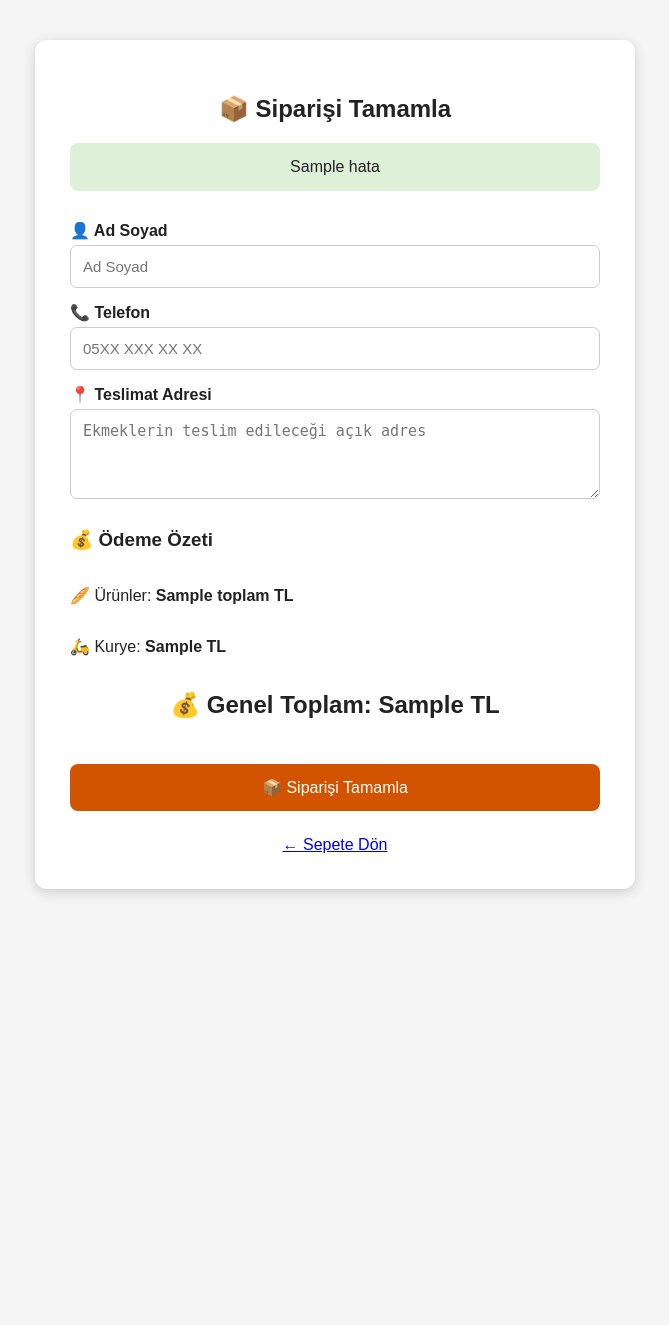
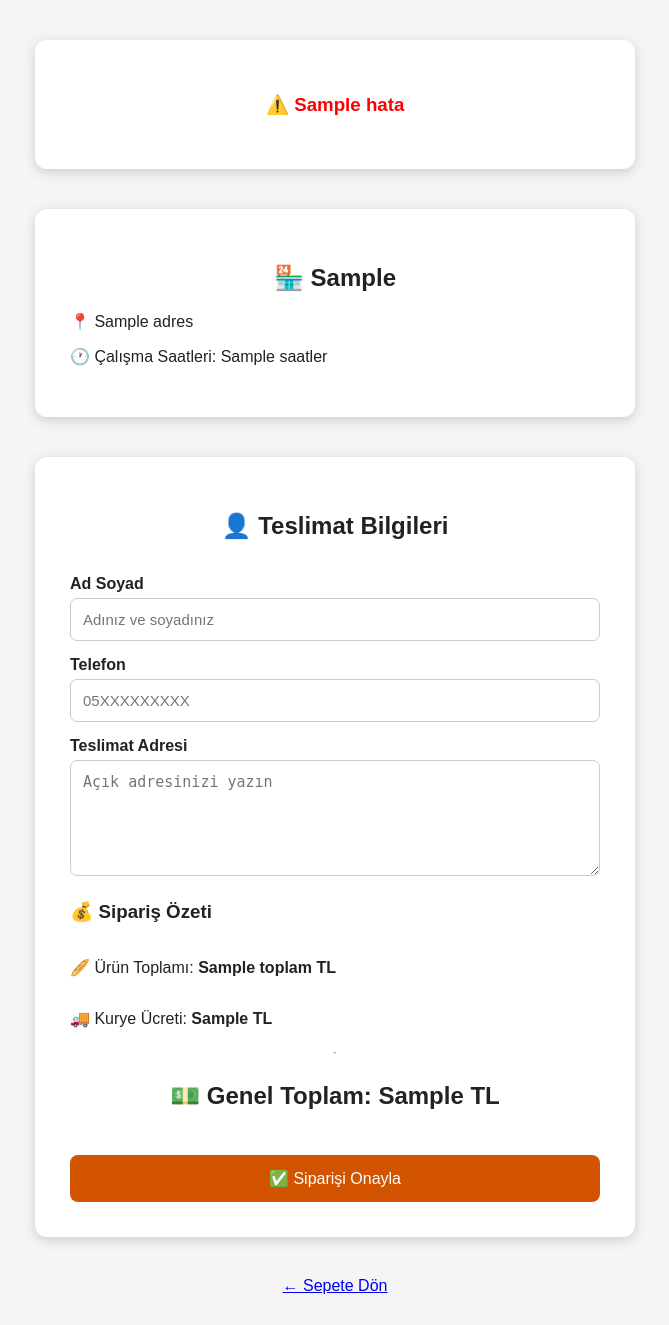
Before and after one commit to ciftciabdurahim9-create/UrfaEkmek-web, a Python web app: template templates/siparis_ver.html in a window 1280 px wide. Shown: the part 160-1485 px from the top of the page, without its empty margins (305-974 px from the left). Before the commit the page ends 1055 px from the top, so only its background shows below. Run offline with Jinja, Linux system fonts and the light colour scheme; the template is opened without the code that fills it: most values are stand-ins (such as "Sample title", 1, 10 or a date in 2020).

Commit message:
Update siparis_ver.html

```diff
--- a/templates/siparis_ver.html
+++ b/templates/siparis_ver.html
@@ -1,99 +1,130 @@
-<!DOCTYPE html><html lang="tr"><head>
-    <meta charset="UTF-8"><meta name="viewport"
-      content="width=device-width, initial-scale=1.0">
+<!DOCTYPE html>
+<html lang="tr">
+
+<head>
+    <meta charset="UTF-8">
+    <meta name="viewport" content="width=device-width, initial-scale=1.0">
 
     <title>Sipariş Ver - UrfaEkmek</title>
 
-<link rel="stylesheet"
-      href="/static/style.css">
+    <link rel="stylesheet" href="/static/style.css">
+</head>
 
-</head><body><header><h1>🥖 UrfaEkmek</h1>
+<body>
 
+<header>
+    <h1>🥖 UrfaEkmek</h1>
     <p>📦 Sipariş Bilgileri</p>
+</header>
 
-</header><main><section class="form-container">
-
-    <h2>📦 Siparişi Tamamla</h2>
+<main>
 
     {% if hata %}
 
-        <div class="success">
-            {{ hata }}
+        <div class="form-container"
+             style="text-align:center; color:red;">
+
+            <h3>⚠️ {{ hata }}</h3>
+
         </div>
 
     {% endif %}
 
 
+    {% if firin %}
+
+        <section class="form-container">
+
+            <h2>🏪 {{ firin["firin_adi"] }}</h2>
+
+            <p>
+                📍 {{ firin["adres"] }}
+            </p>
+
+            <p>
+                🕐 Çalışma Saatleri:
+                {{ firin["saatler"] }}
+            </p>
+
+        </section>
+
+    {% endif %}
+
+
+    <section class="form-container">
+
+        <h2>👤 Teslimat Bilgileri</h2>
+
         <form method="POST">
 
-        <label for="ad_soyad">
-            👤 Ad Soyad
+            <label>
+                Ad Soyad
             </label>
 
             <input
-            id="ad_soyad"
                 type="text"
                 name="ad_soyad"
-            placeholder="Ad Soyad"
+                placeholder="Adınız ve soyadınız"
                 required
             >
 
 
-        <label for="telefon">
-            📞 Telefon
+            <label>
+                Telefon
             </label>
 
             <input
-            id="telefon"
                 type="tel"
                 name="telefon"
-            placeholder="05XX XXX XX XX"
+                placeholder="05XXXXXXXXX"
                 required
             >
 
 
-        <label for="adres">
-            📍 Teslimat Adresi
+            <label>
+                Teslimat Adresi
             </label>
 
             <textarea
-            id="adres"
                 name="adres"
-            placeholder="Ekmeklerin teslim edileceği açık adres"
+                placeholder="Açık adresinizi yazın"
+                rows="5"
                 required
             ></textarea>
 
 
-        <h3 style="margin-top:30px;">
-            💰 Ödeme Özeti
+            <h3 style="margin-top:25px;">
+                💰 Sipariş Özeti
             </h3>
 
             <p>
-            🥖 Ürünler:
+                🥖 Ürün Toplamı:
                 <strong>{{ toplam }} TL</strong>
             </p>
 
             <p>
-            🛵 Kurye:
+                🚚 Kurye Ücreti:
                 <strong>{{ kurye_ucreti }} TL</strong>
             </p>
 
+            <hr>
+
             <h2>
-            💰 Genel Toplam:
+                💵 Genel Toplam:
                 {{ genel_toplam }} TL
             </h2>
 
 
             <button type="submit">
-
-            📦 Siparişi Tamamla
-
+                ✅ Siparişi Onayla
             </button>
 
         </form>
 
+    </section>
 
-    <div style="text-align:center; margin-top:25px;">
+
+    <div style="text-align:center; margin:30px;">
 
         <a href="/sepet">
             ← Sepete Dön
@@ -101,6 +132,7 @@
 
     </div>
 
-</section>
+</main>
 
-</main></body></html>
+</body>
+</html>
```
Lines whose indentation alone changed are shown as unchanged.
